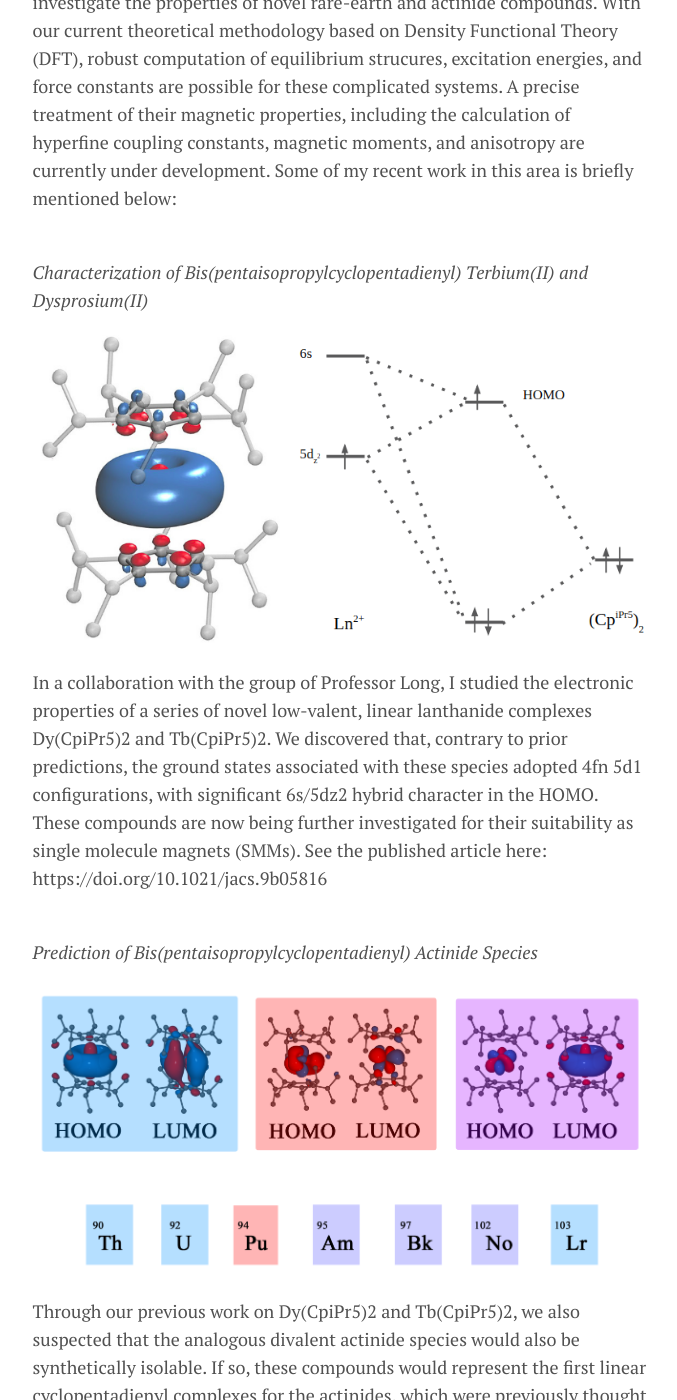
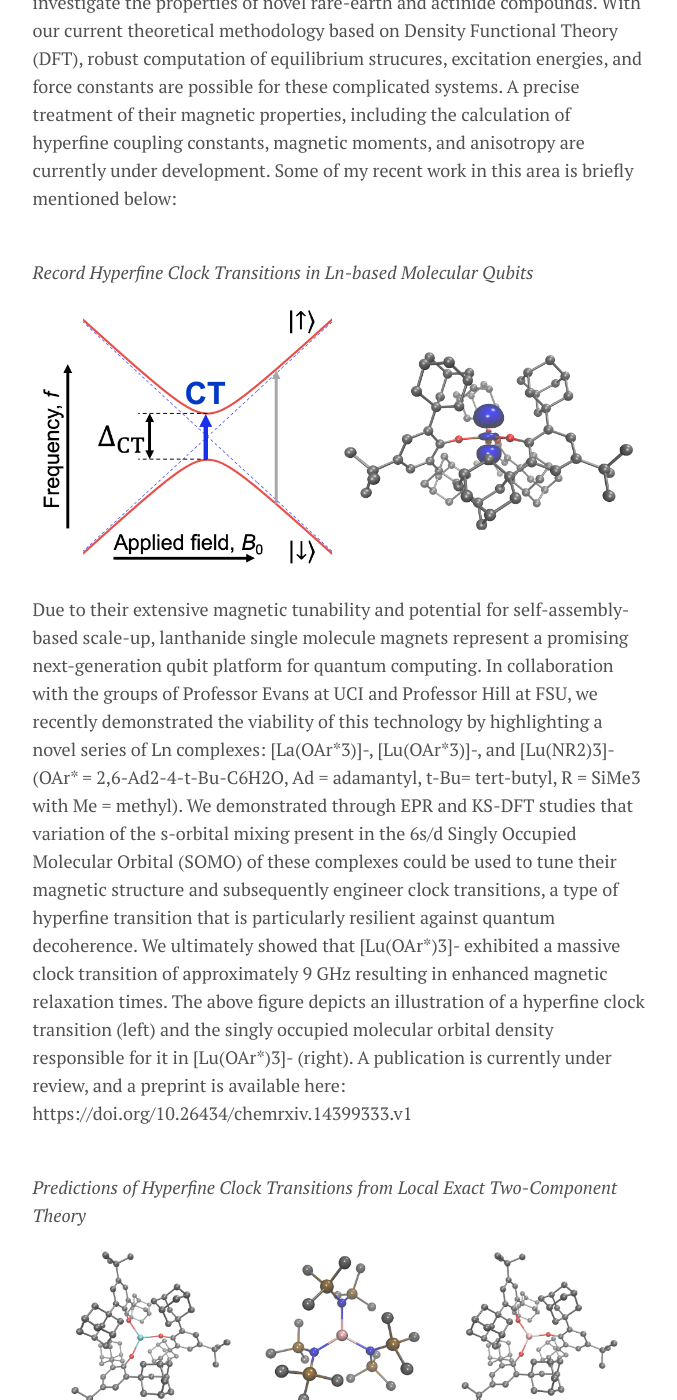
Before and after one commit to Jasonmyu/Jasonmyu.github.io, a Jekyll site: the page built from menu/research.md, in a window 1280 px wide and 1400 px high, scrolled down 901 px. Shown: the whole window, without its empty margins (300-977 px from the left). Built offline with Jekyll 4.4.1, drawn with Linux system fonts in a browser that asks for light colours; some of the changed text lies outside the part shown.

Commit message:
update research information

```diff
--- a/menu/research.md
+++ b/menu/research.md
@@ -27,6 +27,56 @@ under development.
 Some of my recent work in this area is briefly mentioned below:
 
 <br/>
+*Record Hyperfine Clock Transitions in Ln-based Molecular Qubits*
+
+![hct](/assets/img/HCT.png "hct")
+
+Due to their extensive magnetic tunability and potential for
+self-assembly-based scale-up, lanthanide single molecule magnets
+represent a promising next-generation qubit platform for quantum
+computing. In collaboration with the groups of Professor Evans at UCI and Professor Hill at FSU,
+we recently demonstrated the viability of this technology by
+highlighting a novel series of Ln complexes: [La(OAr\*3)]-,
+[Lu(OAr\*3)]-, and [Lu(NR2)3]- (OAr\* = 2,6-Ad2-4-t-Bu-C6H2O, Ad = adamantyl, t-Bu= tert-butyl, R = SiMe3 with Me =
+methyl). We demonstrated through EPR and KS-DFT studies that variation of the
+s-orbital mixing present in the 6s/d Singly Occupied Molecular Orbital
+(SOMO) of these complexes could be used to tune their magnetic structure
+and subsequently engineer clock transitions, a type of hyperfine transition that is particularly resilient against
+quantum decoherence. We ultimately showed that [Lu(OAr\*)3]- exhibited a massive clock transition of approximately 9 GHz
+resulting in enhanced magnetic relaxation times. The above figure
+depicts an illustration of a hyperfine clock transition (left) and
+the singly occupied molecular orbital density responsible for it
+in [Lu(OAr\*)3]- (right). A publication is
+currently under review, and a preprint is available here:
+https://doi.org/10.26434/chemrxiv.14399333.v1
+
+<br/>
+*Predictions of Hyperfine Clock Transitions from Local Exact
+Two-Component Theory*
+
+![hfc](/assets/img/HFC.png "hfc")
+
+While KS-DFT successfully predicted the trends in
+hyperfine coupling for [La(OAr\*3)]-,
+[Lu(OAr\*3)]-, and [Lu(NR2)3]-, the values themselves possessed errors of roughly one order of magnitude
+when compared with experimental results. This can mostly be attributed to the non-relativistic operator
+used to calculate the HFC matrix, giving rise to a large picture-change
+error. While such a method proved useful when paired with
+experiment, improvements which can achieve quantitative accuracy are desired if
+in silico discovery of optimal SMMs is to be realized.
+
+In collaboration with Yannick Franzke from the University of Marburg, we
+implemented the hyperfine coupling expression in the quasirelativistic
+exact two-component framework (X2C), which circumvents the errors described
+above. As illustrated in the above figure, our X2C, "SO"-based hyperfine
+coupling constants greatly reduce the error over the previous method
+(denoted "SR-NR" here), and brings them in line with experimental
+results. As such, we have realized an accurate tool capable of in-silico
+exploration of new single molecule magnet candidates. A publication is
+currently under review, and a preprint is available here:
+https://doi.org/10.33774/chemrxiv-2021-wnz1v
+
+<br/>
 *Characterization of Bis(pentaisopropylcyclopentadienyl) Terbium(II) and Dysprosium(II)*
 
 ![ln](/assets/img/ln.png "ln")
@@ -39,7 +89,6 @@ configurations, with significant 6s/5dz2 hybrid character in the HOMO. These
 compounds are now being further investigated for their suitability as single
 molecule magnets (SMMs). See the published article here:
 https://doi.org/10.1021/jacs.9b05816
-
 
 <br/>
 *Prediction of Bis(pentaisopropylcyclopentadienyl) Actinide Species*
```
Also changed, not shown: other parts of menu/research.md (+1 -1 lines), menu/about.md (+27 -9 lines), assets/img/HCT.png (added), assets/img/HFC.png (added), assets/img/headshot.jpg (added).
